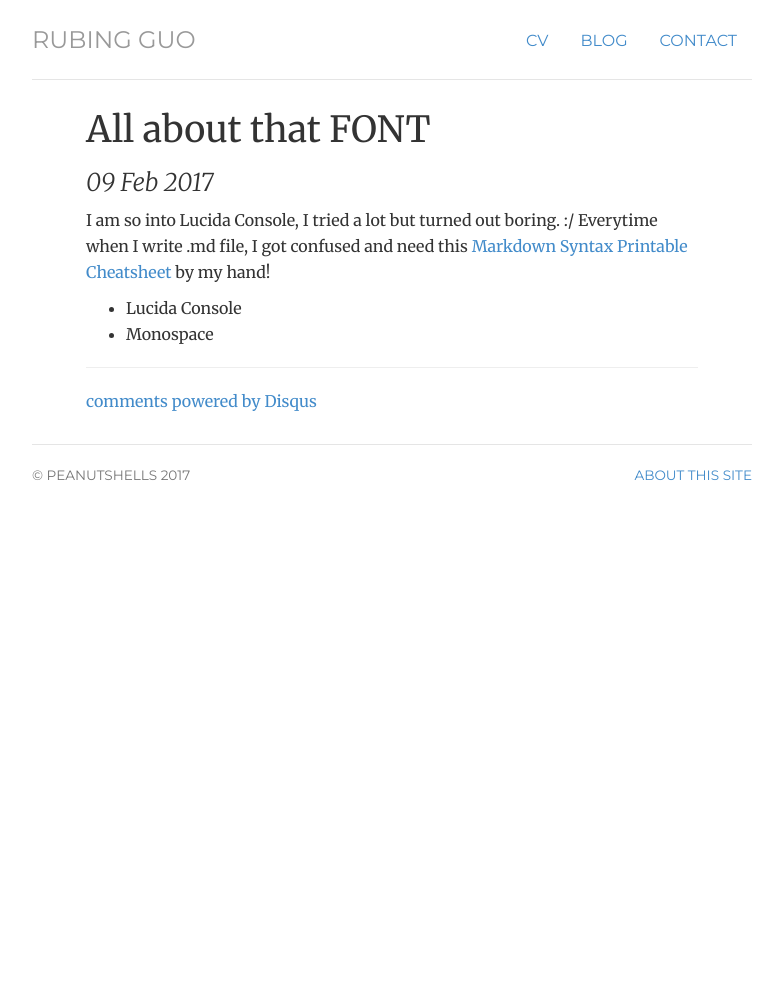
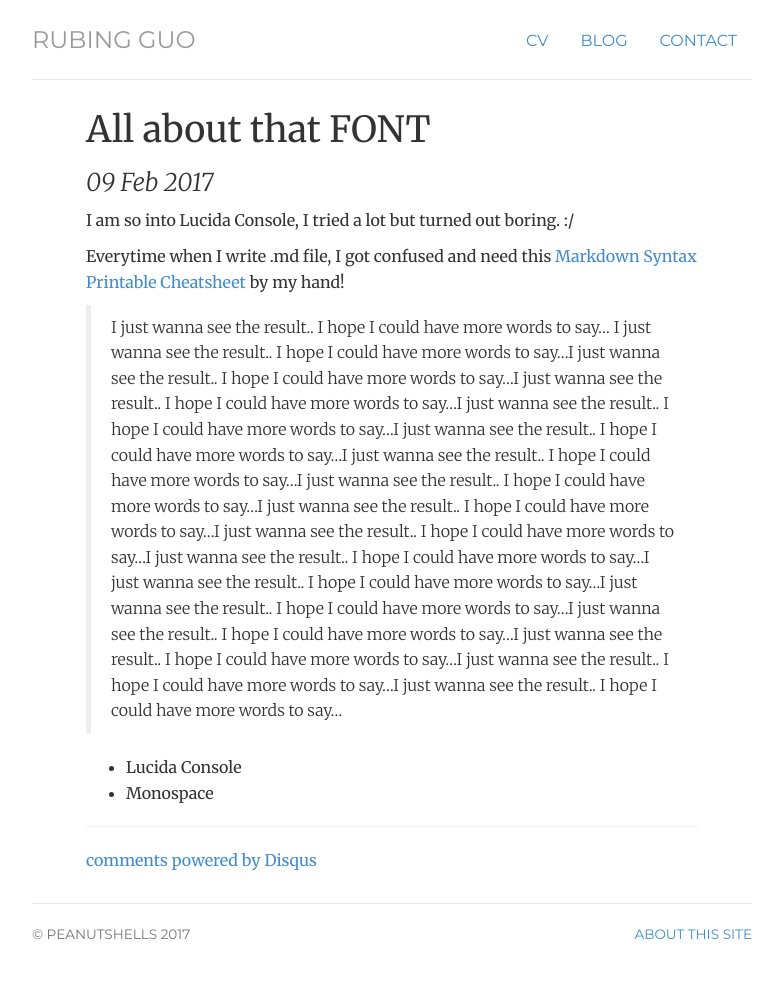
Before and after one commit to flower-joke/peanutshells.github.io, a Jekyll site: the page built from _posts/2017-02-09-all-about-that-font.md, in a window 1280 px wide. Shown: the whole page, without its empty margins (248-1031 px from the left). Built offline with Jekyll 4.4.1, drawn with Linux system fonts in a browser that asks for light colours; our own code applies the rules of GitHub Pages for plain Markdown files; comment, search, counter and statistics services are not loaded; before the commit the page ends 900 px from its top, so only the background shows below that.

Commit message:
Update 2017-02-09-all-about-that-font.md

```diff
--- a/_posts/2017-02-09-all-about-that-font.md
+++ b/_posts/2017-02-09-all-about-that-font.md
@@ -5,7 +5,10 @@ date: 2017-02-09
 ---
 
 I am so into Lucida Console, I tried a lot but turned out boring. :/
+
 Everytime when I write .md file, I got confused and need this [Markdown Syntax Printable Cheatsheet](http://packetlife.net/media/library/16/Markdown.pdf/) by my hand!
+
+>I just wanna see the result.. I hope I could have more words to say... I just wanna see the result.. I hope I could have more words to say...I just wanna see the result.. I hope I could have more words to say...I just wanna see the result.. I hope I could have more words to say...I just wanna see the result.. I hope I could have more words to say...I just wanna see the result.. I hope I could have more words to say...I just wanna see the result.. I hope I could have more words to say...I just wanna see the result.. I hope I could have more words to say...I just wanna see the result.. I hope I could have more words to say...I just wanna see the result.. I hope I could have more words to say...I just wanna see the result.. I hope I could have more words to say...I just wanna see the result.. I hope I could have more words to say...I just wanna see the result.. I hope I could have more words to say...I just wanna see the result.. I hope I could have more words to say...I just wanna see the result.. I hope I could have more words to say...I just wanna see the result.. I hope I could have more words to say...I just wanna see the result.. I hope I could have more words to say...
 
 * Lucida Console
 * Monospace
```
